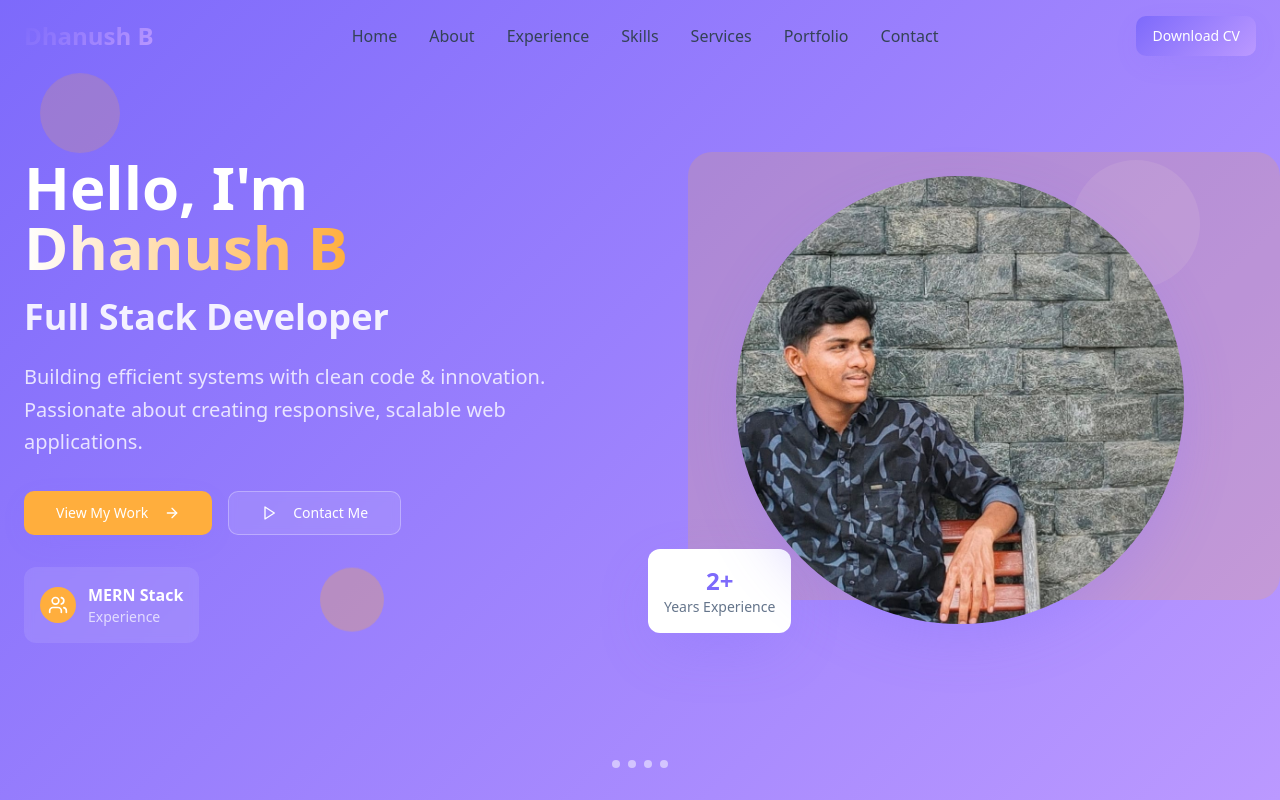
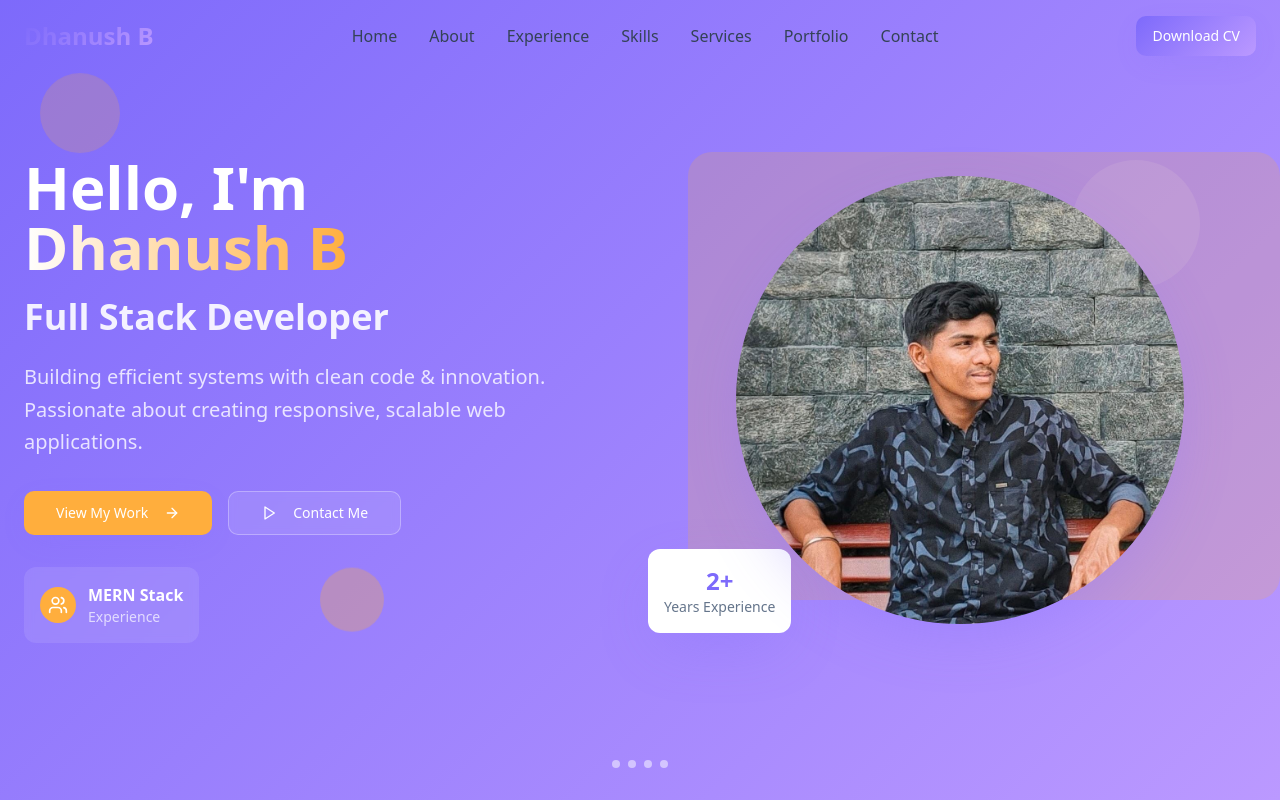
Before and after one commit to Dhanush7547/dhanush-dev-folio, a React (Vite) app: page / in a window 1280 px wide. Shown: the top 800 px of the page. Built offline with nearby package versions, Linux system fonts and the light colour scheme.

Commit message:
Update profile picture
Update the profile picture in the hero section with the new image provided.

```diff
--- a/src/components/Hero.tsx
+++ b/src/components/Hero.tsx
@@ -1,6 +1,6 @@
 import { Button } from '@/components/ui/button';
 import { ArrowRight, Play, Users } from 'lucide-react';
-const profileImage = '/lovable-uploads/a991e485-9476-405b-aa2a-f3437905f328.png';
+const profileImage = '/lovable-uploads/39a69a93-cc8a-4e0a-ace7-09302601de21.png';
 
 const Hero = () => {
   const scrollToSection = (sectionId: string) => {
```
Also changed, not shown: public/lovable-uploads/39a69a93-cc8a-4e0a-ace7-09302601de21.png (added).
